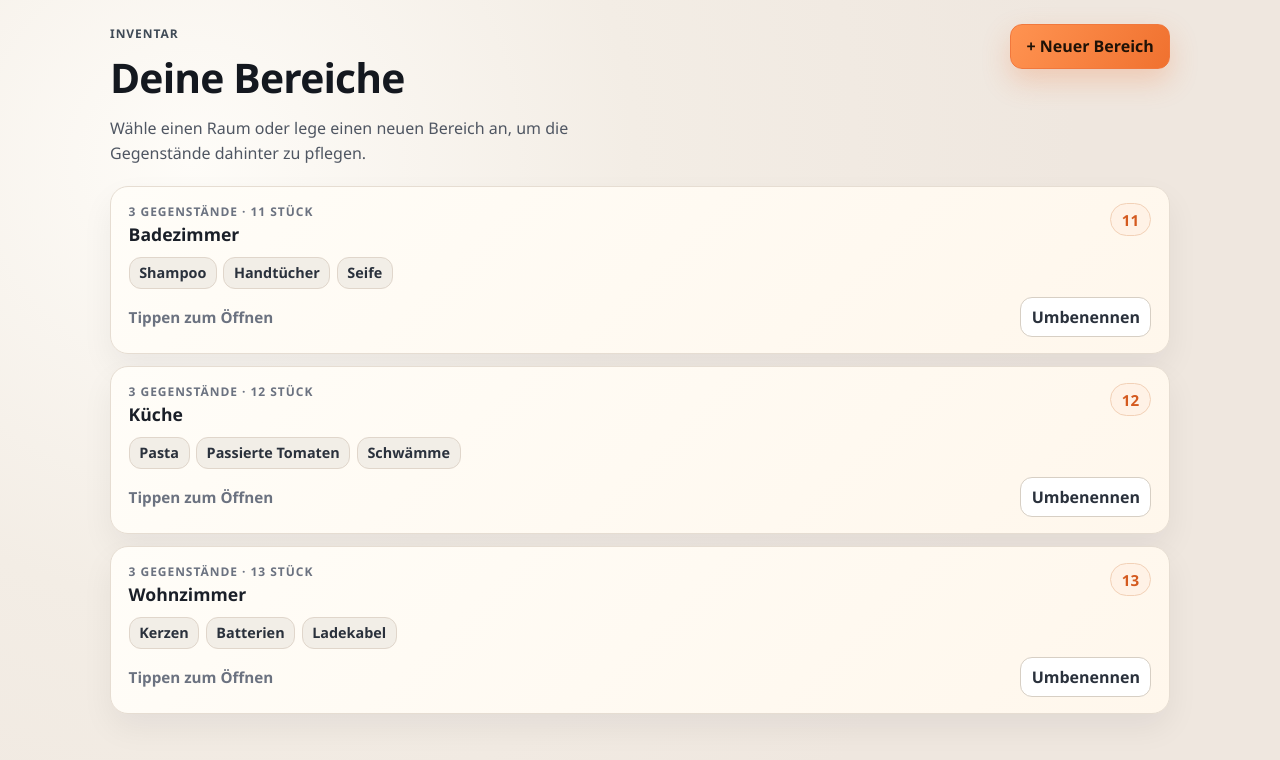
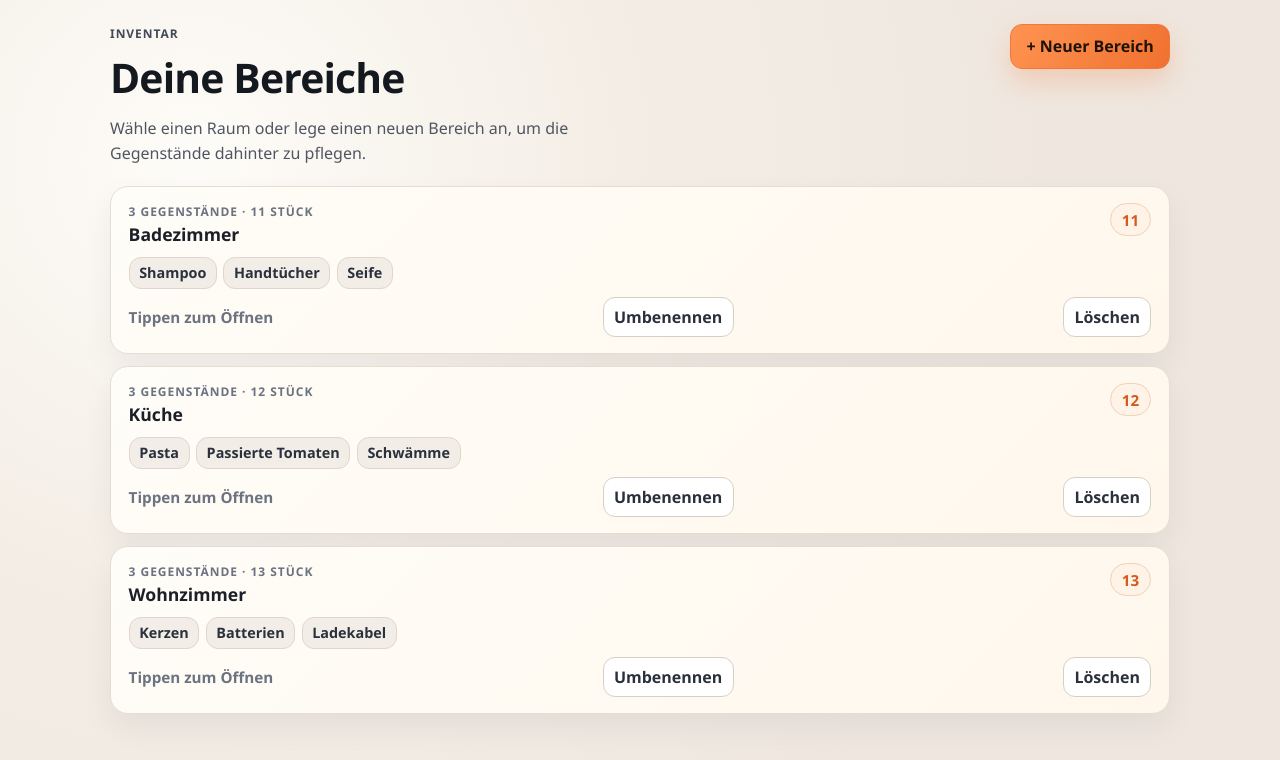
Before and after one commit to chrisdutt24/inventory, a React (Vite) app in the folder inventory/: page / in a window 1280 px wide. Shown: the top 760 px of the page. Built offline with nearby package versions, Linux system fonts and the light colour scheme.

Commit message:
Added deletion functionality

```diff
--- a/inventory/src/App.jsx
+++ b/inventory/src/App.jsx
@@ -105,6 +105,21 @@ function App() {
         entry.id === id ? { ...entry, name: trimmed } : entry,
       ),
     )
+  }
+
+  const handleDeleteList = (id) => {
+    const list = lists.find((entry) => entry.id === id)
+    if (!list) return
+
+    const confirmed = window.confirm(
+      `Bereich "${list.name}" wirklich löschen? Die enthaltenen Gegenstände gehen verloren.`,
+    )
+    if (!confirmed) return
+
+    setLists((prev) => prev.filter((entry) => entry.id !== id))
+    if (activeListId === id) {
+      setActiveListId(null)
+    }
   }
 
   const handleAddItem = (event) => {
@@ -224,6 +239,15 @@ function App() {
                 >
                   Umbenennen
                 </button>
+                <button
+                  className="ghost"
+                  onClick={(event) => {
+                    event.stopPropagation()
+                    handleDeleteList(list.id)
+                  }}
+                >
+                  Löschen
+                </button>
               </div>
             </button>
           ))}
@@ -259,6 +283,12 @@ function App() {
               onClick={() => handleRenameList(activeList.id)}
             >
               Umbenennen
+            </button>
+            <button
+              className="ghost"
+              onClick={() => handleDeleteList(activeList.id)}
+            >
+              Löschen
             </button>
             <button className="primary" onClick={handleAddList}>
               Neuer Bereich
```
